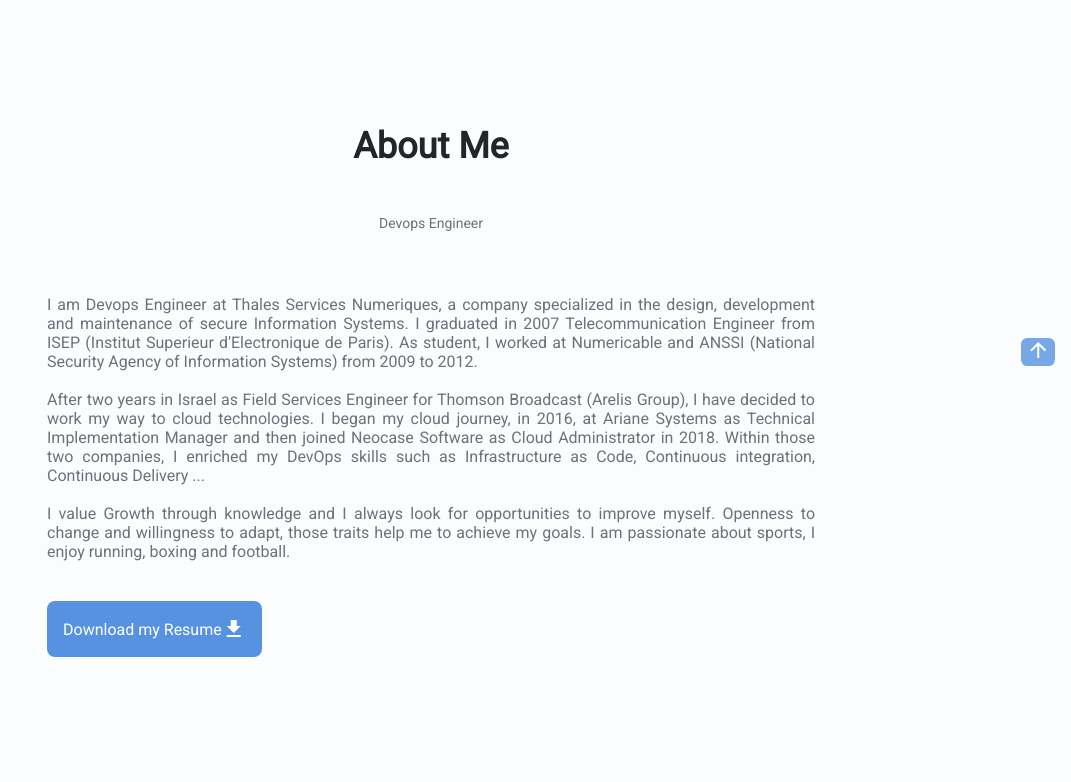
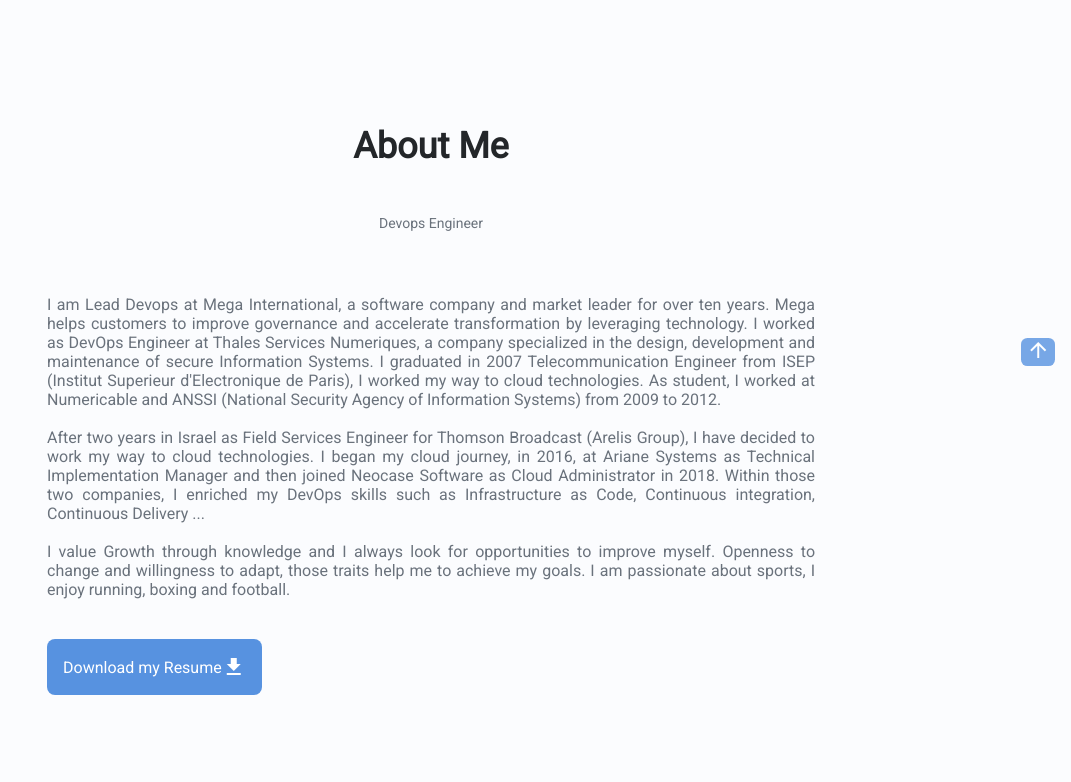
Before and after one commit to kzankpe/kzankpe.github.io, a plain HTML site: page index.html in a window 1280 px wide. Shown: the part 594-1376 px from the top of the page, without its empty margins (209-1280 px from the left). Drawn offline with Linux system fonts and the light colour scheme; some icons are missing.

Commit message:
fix(#3): update cname and about information (#4)

```diff
--- a/index.html
+++ b/index.html
@@ -100,8 +100,9 @@
                 <!--<img src="./assets/img/photo_kza.jpg" alt="Kzankpe_photo" class="about__img">-->
                 <div class="about__data">
                     <p class="about__description">
-                        I am Devops Engineer at Thales Services Numeriques, a company specialized in the design, development and maintenance of secure Information Systems.
-                        I graduated in 2007 Telecommunication Engineer from ISEP (Institut Superieur d'Electronique de Paris).
+                        I am Lead Devops at Mega International, a software company and market leader for over ten years. Mega helps customers to improve governance and accelerate transformation by leveraging technology.
+                        I worked as DevOps Engineer at Thales Services Numeriques, a company specialized in the design, development and maintenance of secure Information Systems.
+                        I graduated in 2007 Telecommunication Engineer from ISEP (Institut Superieur d'Electronique de Paris), I worked my way to cloud technologies.
                         As student, I worked at Numericable and ANSSI (National Security Agency of Information Systems) from 2009 to 2012. <br><br>
                         After two years in Israel as Field Services Engineer for Thomson Broadcast (Arelis Group), I have decided to work my way to cloud technologies.
                         I began my cloud journey, in 2016, at Ariane Systems as Technical Implementation Manager and then joined Neocase Software as Cloud Administrator in 2018.
```
Also changed, not shown: 1 other file.
